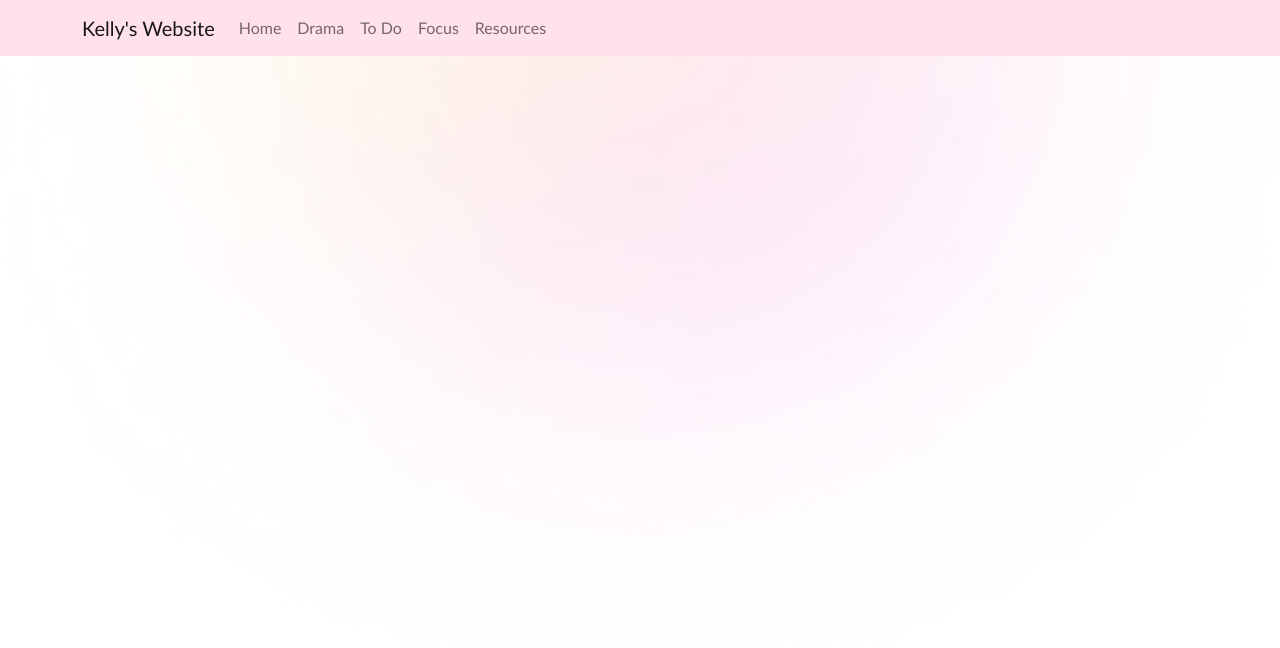
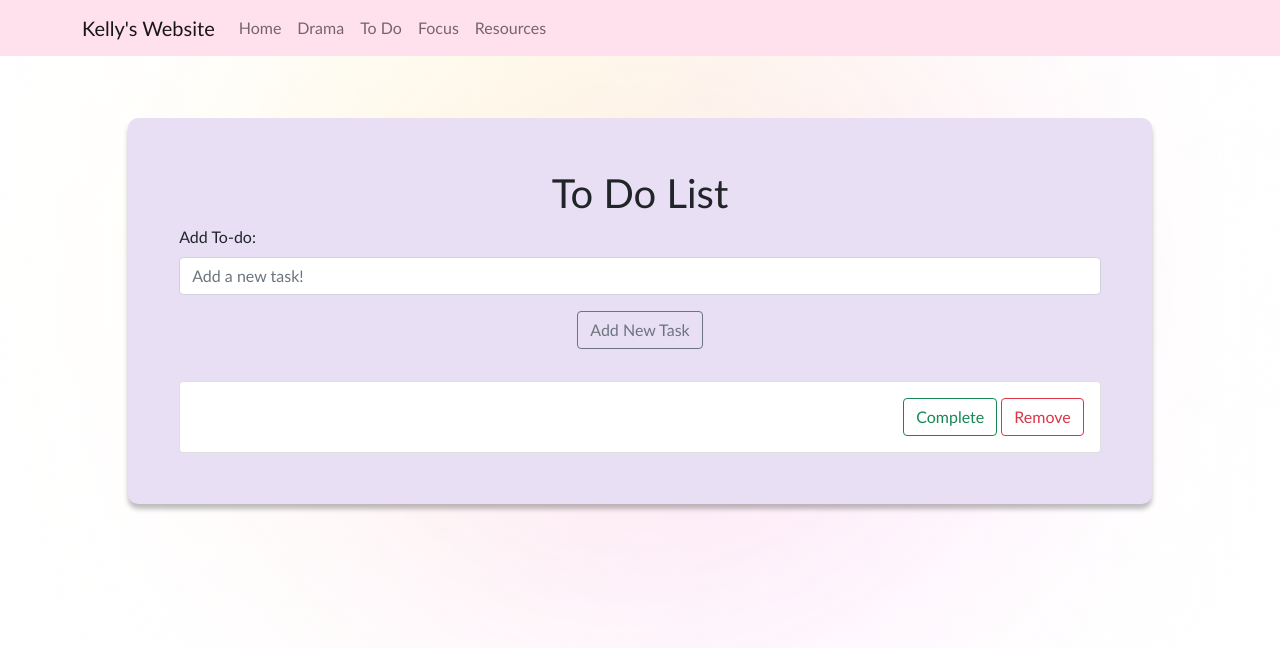
Before and after one commit to kellyzwang/kelly-personal-website, a React (Create React App) app: page /to-do in a window 1280 px wide. Shown: the top 648 px of the page. Built offline with nearby package versions, Linux system fonts and the light colour scheme; no server answers; the database is empty.

Commit message:
added to do page and interactivity

```diff
--- a/src/components/App.js
+++ b/src/components/App.js
@@ -7,7 +7,8 @@ import { getDatabase, ref, onValue } from 'firebase/database';
 import { NavBar } from './NavBar.js';
 import { Home } from './Home.js';
 import { Drama } from './Drama.js';
-import { ManageQuotes } from './ManageQuotes.js'
+import { ManageQuotes } from './ManageQuotes.js';
+import { ToDo } from './ToDo.js';
 
 
 function App(props) {
@@ -54,6 +55,8 @@ function App(props) {
                 <Route path="/home" element={<Home />} />
                 <Route path="/drama" element={<Drama quoteData={quoteData}/>} />
                 <Route path="/manage-quotes" element={<ManageQuotes />} />
+                <Route path="/to-do" element={<ToDo />} />
+
                 {/*<Route path="/*" element={<Home />} /> */}
             </Routes>
         </div>
--- a/src/components/Drama.js
+++ b/src/components/Drama.js
@@ -1,6 +1,6 @@
-import React, { useState, useEffect } from 'react';
+import React, { useState } from 'react';
 import { Button, FormGroup, Label, Input, FormFeedback } from 'reactstrap';
-import { getDatabase, ref, set as firebaseSet, onValue, push as firebasePush } from 'firebase/database';
+import { getDatabase, ref, push as firebasePush } from 'firebase/database';
 import { NavLink } from 'react-router-dom';
 
 
@@ -11,10 +11,6 @@ export function Drama(props) {
     const [dramaNameEntered, setDramaNameEntered] = useState("");
     const [characterEntered, setCharacterEntered] = useState("");
 
-    const [
-        isSuccessfullySubmitted,
-        setIsSuccessfullySubmitted,
-    ] = useState(false);
 
     const handleQuoteChange = (event) => {
         const enteredValue = event.target.value;
@@ -59,7 +55,7 @@ export function Drama(props) {
 
 
 
-    const [displayedQuote, setDisplayedQuote] = useState("Cleck the 'New Quote' button below to view a quote! :)");
+    const [displayedQuote, setDisplayedQuote] = useState("Click the 'New Quote' button below to see quote of the day! :)");
 
     const handleNewQuoteSubmit = (event) => {
         event.preventDefault();
--- /dev/null
+++ b/src/components/ToDo.js
@@ -0,0 +1,169 @@
+import React, { useState, useEffect } from 'react';
+import { Button, Card, Form } from 'react-bootstrap';
+import { getDatabase, ref, push as firebasePush, set as firebaseSet, onValue } from 'firebase/database';
+
+
+
+export function ToDo() {
+
+    const [ToDoData, setToDoData] = useState([{}]);
+
+
+    const [firebaseToDoData, setFirebaseToDoData] = useState([{}]);
+
+    useEffect(() => {
+        // what to do FIRST TIME the component loads
+        // hook up listener for when a value changes
+        const db = getDatabase();
+        const allAddedToDoDataRef = ref(db, "allAddedToDoData"); // refers to "allAddedToDoData" in the database
+
+        // onValue() returns how to turn it back off
+        //returns a function that will "unregister" (turn off) the listener
+        const unregisterFunction = onValue(allAddedToDoDataRef, (snapshot) => {
+            const newVal = snapshot.val();
+            setFirebaseToDoData(newVal); // keep a copy of firebase allAddedQuoteData
+
+            // need to convert obj into array in order to setLabelArray() and setChartData()
+            if (newVal !== null) {
+                const keys = Object.keys(newVal);
+                const newObjArray = keys.map((keyString) => {
+                    return newVal[keyString];
+                })
+                setToDoData(newObjArray);
+            }
+        })
+
+        //cleanup function for when component is removed
+        function cleanup() {
+            unregisterFunction(); //call the unregister function
+        }
+        return cleanup; //effect hook callback returns the cleanup function
+    }, [])
+
+
+
+    const handleCompleteButton = (event) => {
+        event.preventDefault();
+        const indexOfTheTask = event.target.value;
+        const newTodoData = [...ToDoData];
+        newTodoData[indexOfTheTask].isDone = true;
+        setToDoData(newTodoData);
+    }
+
+    const handleRemoveButton = (event) => {
+        event.preventDefault();
+        const indexOfTheTask = event.target.value;
+        const db = getDatabase();
+
+        if (firebaseToDoData !== null) {
+            const firebaseToDoDataNew = []
+            for (const [key, value] of Object.entries(firebaseToDoData)) {
+                let obj = { uniqueKey: key };
+                for (const [k, v] of Object.entries(value)) {
+                    if (k == "isDone") {
+                        obj.isDone = v;
+                    } else if (k == "text") {
+                        obj.text = v;
+                    }
+                }
+                firebaseToDoDataNew.push(obj);
+            }
+            const delUniqueKey = firebaseToDoDataNew[indexOfTheTask].uniqueKey;
+            const delRefString = "allAddedToDoData/" + delUniqueKey;
+            const delRef = ref(db, delRefString);
+            firebaseSet(delRef, null);
+        }
+
+        const newTodoData = [...ToDoData];
+        newTodoData.splice(indexOfTheTask, 1);
+        setToDoData(newTodoData);
+    }
+
+    let DisplayedTodos = <div></div>
+    if (ToDoData.length !== 0) {
+         DisplayedTodos = ToDoData.map((todo, index) => (
+            <Card key={index}>
+                <Card.Body key={index}>
+                    <div className="flex-to-do">
+                        <div key={index} style={{ textDecoration: todo.isDone ? "line-through" : "" }}>{todo.text}</div>
+                        <div>
+                            <Button variant="outline-success" value={index} onClick={handleCompleteButton}>Complete</Button>{' '}
+                            <Button variant="outline-danger" value={index} onClick={handleRemoveButton}>Remove</Button>
+                        </div>
+                    </div>
+                </Card.Body>
+            </Card>
+        ))
+    }
+
+    return (
+        <div>
+            <section className="padding-top-bottom">
+                <div className="flex-container-to-do">
+                    <div className="flex-item-card-to-do">
+                        <h1>To Do List</h1>
+                        <FormTodo />
+                        <div>
+                            {DisplayedTodos}
+                        </div>
+                    </div>
+                </div>
+            </section>
+        </div>
+    )
+}
+
+
+function FormTodo(props) {
+
+    const [toDoTaskEntered, setToDoTaskEntered] = useState("");
+
+    const handleAddNewTaskInput = (event) => {
+        const enteredValue = event.target.value;
+        setToDoTaskEntered(enteredValue);
+    }
+
+    const [status, setStatus] = useState(undefined);
+
+    const handleNewTaskSubmit = (event) => {
+        event.preventDefault();
+        const db = getDatabase();
+        const newToDoData = {
+            text: toDoTaskEntered,
+            isDone: false
+        }
+        const allAddedToDoData = ref(db, "allAddedToDoData");
+        firebasePush(allAddedToDoData, newToDoData)
+            .then(() => {
+                setStatus({ type: 'success' });
+            })
+            .catch((error) => {
+                setStatus({ type: 'error', error });
+            });
+
+        // set input data back to "" so it clears after submit
+        setToDoTaskEntered("");
+    };
+
+    return (
+        <Form>
+            <Form.Group>
+                <Form.Label>Add To-do:</Form.Label>
+                <Form.Control type="text" className="input"
+                    value={toDoTaskEntered} onChange={handleAddNewTaskInput}
+                    placeholder="Add a new task!" />
+            </Form.Group>
+            <div className="submit-button">
+                <Button variant="outline-secondary mb-3"
+                    onClick={handleNewTaskSubmit}
+                    type="submit">
+                    Add New Task
+                </Button>
+            </div>
+            <div className='center-flex'>
+                {status?.type === 'success' && <p className="success-message">You have successfully added a new quote!</p>}
+                {status?.type === 'error' && (<p>Oh no! There is an error.</p>)}
+            </div>
+        </Form>
+    );
+}
--- a/src/index.css
+++ b/src/index.css
@@ -1,7 +1,7 @@
-
 /* universal styling */
 * {
-    font-family: 'Nunito', 'Rubik', 'Trebuchet MS', sans-serif;;
+    font-family: 'Nunito', 'Rubik', 'Trebuchet MS', sans-serif;
+    ;
 }
 
 body {
@@ -9,6 +9,10 @@ body {
     background-repeat: repeat;
     background-position: center;
     padding-top: 70px;
+}
+
+h1 {
+    text-align: center;
 }
 
 /*
@@ -44,6 +48,7 @@ footer {
     display: flex;
     justify-content: space-evenly;
 }
+
 .flex-item-card-home {
     width: 60%;
     background-color: white;
@@ -52,9 +57,11 @@ footer {
     box-shadow: 0 5px 5px rgba(0, 0, 0, 0.26);
     padding: 4%;
 }
+
 .center {
     text-align: center;
 }
+
 /*
 .pikachu-img {
     width: 9em;
@@ -74,6 +81,7 @@ footer {
     display: flex;
     justify-content: space-evenly;
 }
+
 .flex-item-card-drama {
     width: 70%;
     background-color: #FCF4DD;
@@ -82,21 +90,52 @@ footer {
     box-shadow: 0 5px 5px rgba(0, 0, 0, 0.26);
     padding: 4%;
 }
+
 .center-flex {
     display: flex;
     justify-content: center;
     align-items: center;
 }
+
 .success-message {
     color: #4F8A10;
 }
-h1 {
-    text-align: center;
-}
+
 .padding-top-bottom {
     padding-top: 2em;
     padding-bottom: 2em;
 }
+
 .manage-quotes-button {
     align-items: center;
 }
+
+/* To Do Page*/
+.submit-button {
+    display: flex;
+    justify-content: center;
+    align-items: center;
+    padding-top: 1em;
+    padding-bottom: 1em;
+}
+
+.flex-container-to-do {
+    align-items: center;
+    display: flex;
+    justify-content: center;
+}
+
+.flex-item-card-to-do {
+    width: 80%;
+    background-color: #E8DFF5;
+    margin: 1rem;
+    border-radius: 10px;
+    box-shadow: 0 5px 5px rgba(0, 0, 0, 0.26);
+    padding: 4%;
+}
+
+.flex-to-do {
+    align-items: center;
+    display: flex;
+    justify-content: space-between;
+}
```
